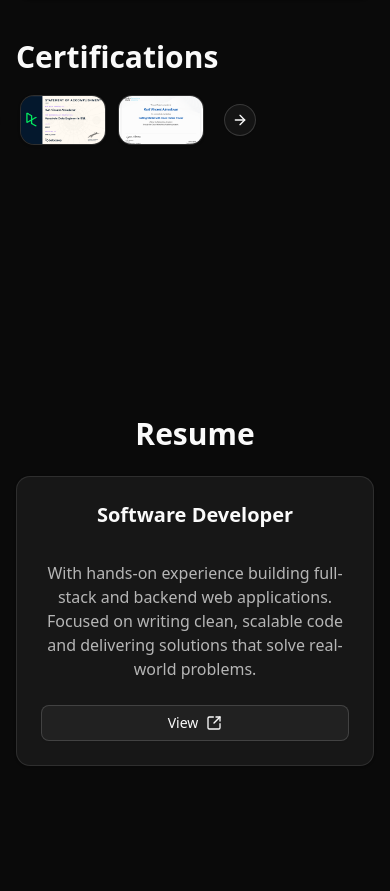
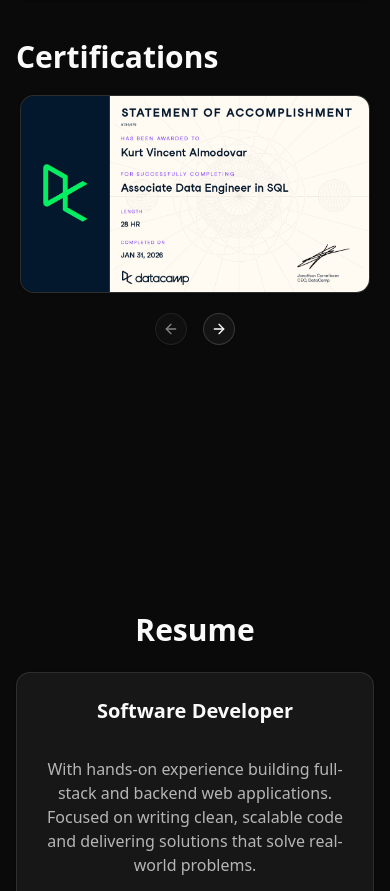
Before and after one commit to Kurt013/my-portfolio, a React (Vite) app: page / in a window 390 px wide. Shown: the part 4192-5083 px from the top of the page. Built offline with nearby package versions, Linux system fonts and the light colour scheme.

Commit message:
improved responsiveness of carousel & add offset for scroll navigation

```diff
--- a/src/components/Certifications.tsx
+++ b/src/components/Certifications.tsx
@@ -12,13 +12,13 @@ import SectionTemplate from "@/components/sections/SectionTemplate";
 
 const Certifications = () => {
   return (
-    <SectionTemplate className="max-w-full">
+    <SectionTemplate id="certifications">
       <h2 className="text-3xl md:text-4xl font-bold pb-4">Certifications</h2>
 
-      <Carousel className="w-full max-w-[12rem] sm:max-w-xs md:max-w-5xl">
+      <Carousel className="w-full md:max-w-xs md:max-w-5xl">
         <CarouselContent className="-ml-1">
           {certificates.map((certificate, index) => (
-            <CarouselItem key={index} className="basis-1/2 pl-1 lg:basis-1/2">
+            <CarouselItem key={index} className="basis-1/1 pl-1 md:basis-1/2">
               <div className="p-1">
                 <Card className="py-0 overflow-hidden">
                   <CardContent className="relative flex aspect-video items-center justify-center p-6">
@@ -33,8 +33,10 @@ const Certifications = () => {
             </CarouselItem>
           ))}
         </CarouselContent>
-        <CarouselPrevious />
-        <CarouselNext />
+        <div className="flex justify-center gap-4 mt-4">
+          <CarouselPrevious className="static translate-y-0" />
+          <CarouselNext className="static translate-y-0" />
+        </div>
       </Carousel>
     </SectionTemplate>
   );
--- a/src/index.css
+++ b/src/index.css
@@ -127,4 +127,5 @@
 
 html {
   scroll-behavior: smooth;
+  scroll-padding-top: 64px;
 }
```
